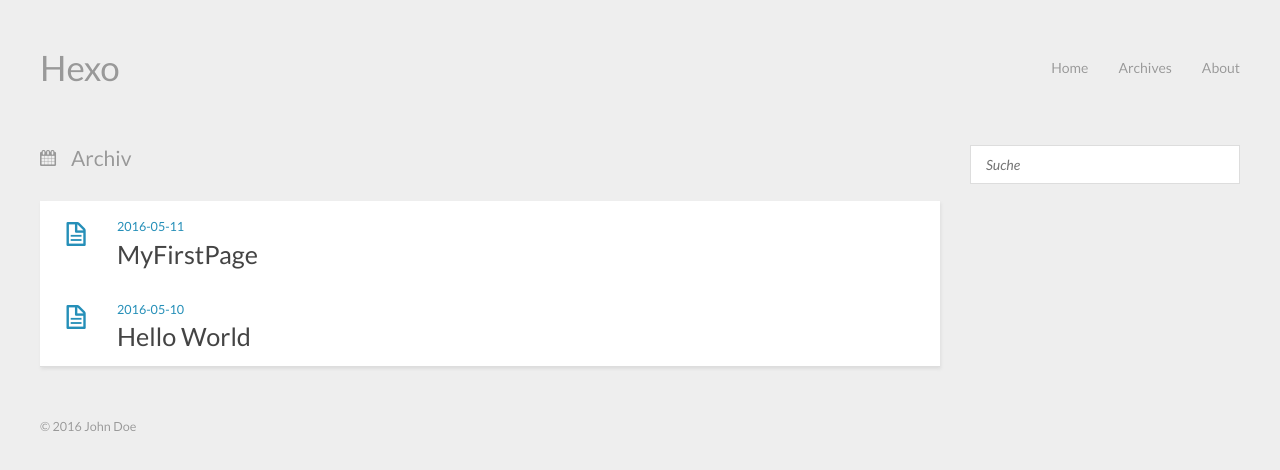
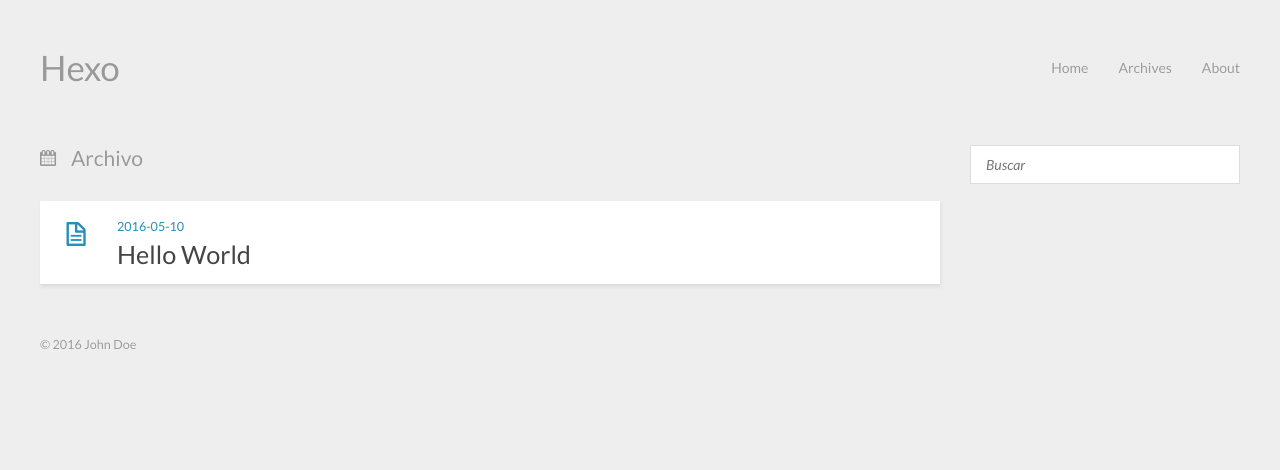
Before and after one commit to WJBlog/WJBlog.github.io, a plain HTML site: page archives/index.html in a window 1280 px wide. Drawn offline with nearby package versions, Linux system fonts and the light colour scheme.

Commit message:
Site updated: 2016-05-11 18:39:47

```diff
--- a/archives/index.html
+++ b/archives/index.html
@@ -3,7 +3,7 @@
 <head>
   <meta charset="utf-8">
 
-  <title>Archiv | Hexo</title>
+  <title>Archivo | Hexo</title>
   <meta name="author" content="John Doe">
 
 
@@ -46,22 +46,10 @@
 </header>
   <div id="content" class="inner">
     <div id="main-col" class="alignleft"><div id="wrapper">
-<h2 class="archive-title">Archiv</h2>
+<h2 class="archive-title">Archivo</h2>
 
 
   <div class="archive">
-
-      <article class="post">
-        <div class="post-content">
-          <header>
-            <div class="icon"></div>
-            <time datetime="2016-05-11T10:07:58.000Z"><a href="/2016/05/11/MyFirstPage/">2016-05-11</a></time>
-
-              <h1 class="title"><a href="/2016/05/11/MyFirstPage/">MyFirstPage</a></h1>
-
-          </header>
-        </div>
-      </article>
 
       <article class="post">
         <div class="post-content">
@@ -80,7 +68,7 @@
     <aside id="sidebar" class="alignright">
   <div class="search">
   <form action="//google.com/search" method="get" accept-charset="utf-8">
-    <input type="search" name="q" results="0" placeholder="Suche">
+    <input type="search" name="q" results="0" placeholder="Buscar">
     <input type="hidden" name="q" value="site:yoursite.com">
   </form>
 </div>
```
Also changed, not shown: 2016/05/10/hello-world/index.html (+2 -2 lines), about/index.html (+2 -2 lines), archives/2016/05/index.html (+2 -14 lines), archives/2016/index.html (+2 -14 lines), index.html (+1 -33 lines).
